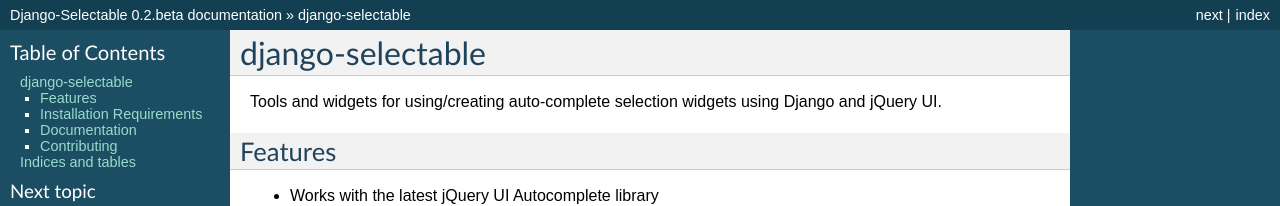
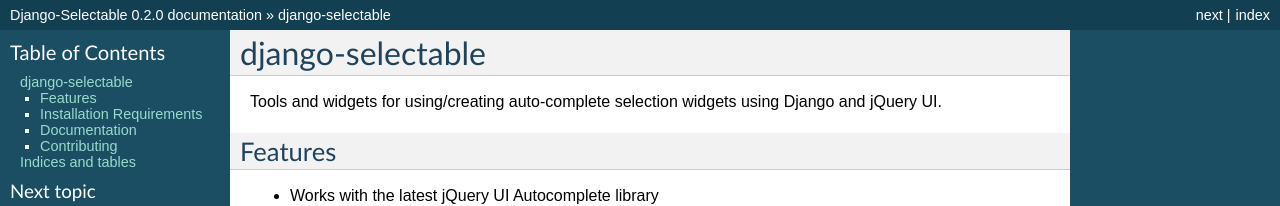
Before and after one commit to mlavin/django-selectable, a Sphinx documentation site: the page built from docs/index.rst, in a window 1280 px wide and 900 px high. Shown: the top 206 px of the window. Built offline with Sphinx 7.4.7, drawn with Linux system fonts in a browser that asks for light colours; some of the changed text lies outside the part shown.

Commit message:
Bump versions.
--HG--
branch : stable

```diff
--- a/docs/conf.py
+++ b/docs/conf.py
@@ -50,7 +50,7 @@
 # The short X.Y version.
 version = '0.2'
 # The full version, including alpha/beta/rc tags.
-release = '0.2.beta'
+release = '0.2.0'
 
 # The language for content autogenerated by Sphinx. Refer to documentation
 # for a list of supported languages.
--- a/selectable/__init__.py
+++ b/selectable/__init__.py
@@ -6,7 +6,7 @@
     'major': 0,
     'minor': 2,
     'micro': 0,
-    'releaselevel': 'beta',
+    'releaselevel': 'final',
 }
 
 def get_version():
```
